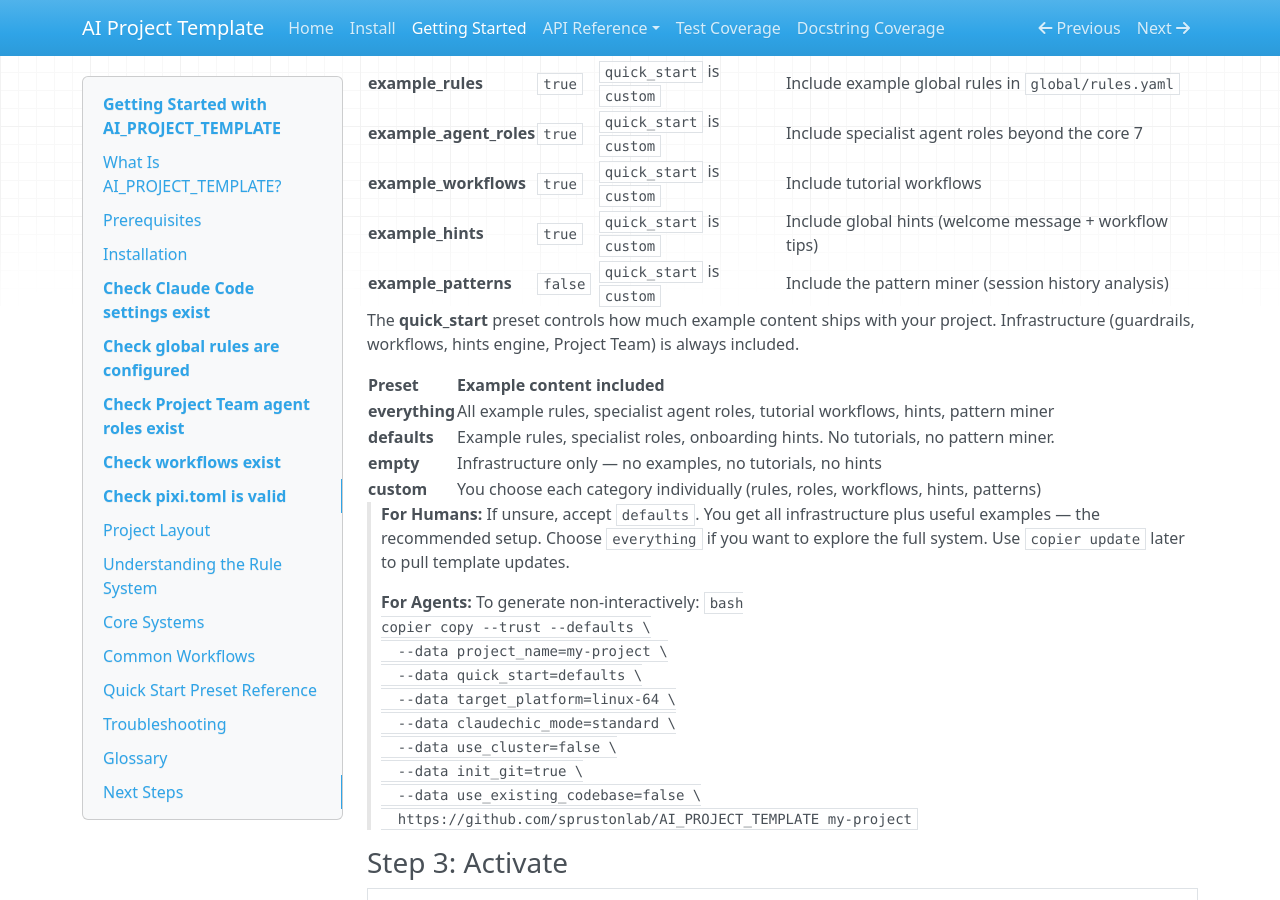
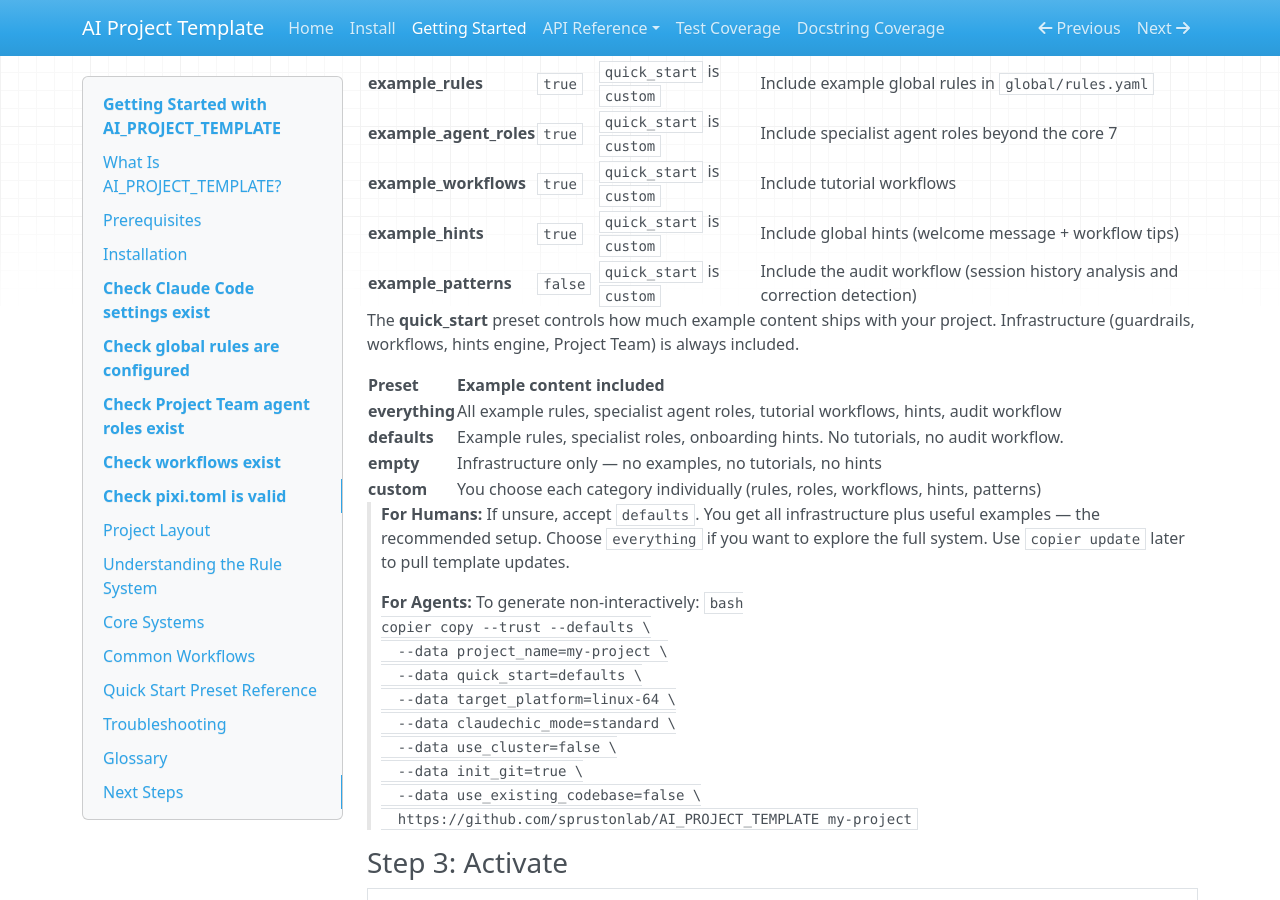
Before and after one commit to sprustonlab/AI_PROJECT_TEMPLATE, an MkDocs documentation site: the page built from docs/getting-started.md, in a window 1280 px wide and 900 px high, scrolled down 1564 px. Built offline with MkDocs 1.6.1, drawn with Linux system fonts in a browser that asks for light colours; nearby versions of some CDN libraries.

Commit message:
docs: update references from pattern miner to audit workflow
Rename "pattern miner" to "audit workflow" in CLAUDE.md project layout
and getting-started.md Copier options to reflect the refactor in 480b318.

Co-Authored-By: Claude Opus 4.6 <noreply@anthropic.com>

```diff
--- a/docs/getting-started.md
+++ b/docs/getting-started.md
@@ -79,15 +79,15 @@ Copier will ask you to configure your project. Here is every option:
 | **example_agent_roles** | `true` | `quick_start` is `custom` | Include specialist agent roles beyond the core 7 |
 | **example_workflows** | `true` | `quick_start` is `custom` | Include tutorial workflows |
 | **example_hints** | `true` | `quick_start` is `custom` | Include global hints (welcome message + workflow tips) |
-| **example_patterns** | `false` | `quick_start` is `custom` | Include the pattern miner (session history analysis) |
+| **example_patterns** | `false` | `quick_start` is `custom` | Include the audit workflow (session history analysis and correction detection) |
 
 The **quick_start** preset controls how much example content ships with your project.
 Infrastructure (guardrails, workflows, hints engine, Project Team) is always included.
 
 | Preset | Example content included |
 |--------|------------------------|
-| **everything** | All example rules, specialist agent roles, tutorial workflows, hints, pattern miner |
-| **defaults** | Example rules, specialist roles, onboarding hints. No tutorials, no pattern miner. |
+| **everything** | All example rules, specialist agent roles, tutorial workflows, hints, audit workflow |
+| **defaults** | Example rules, specialist roles, onboarding hints. No tutorials, no audit workflow. |
 | **empty** | Infrastructure only — no examples, no tutorials, no hints |
 | **custom** | You choose each category individually (rules, roles, workflows, hints, patterns) |
 
```
Also changed, not shown: CLAUDE.md (+2 -2 lines).
